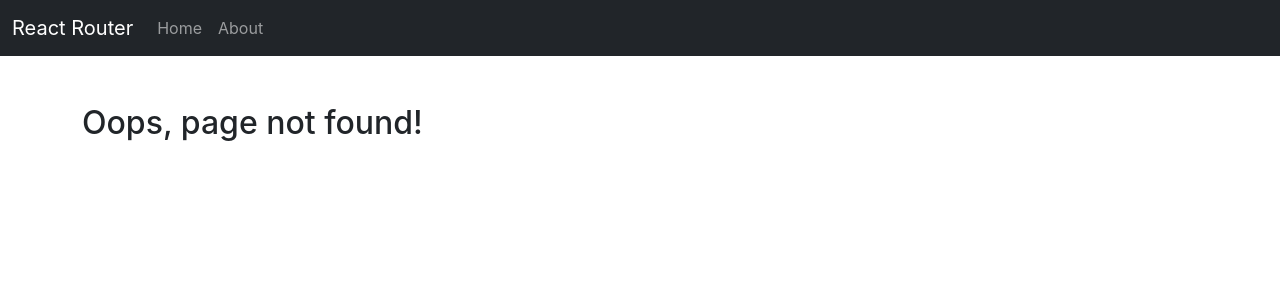
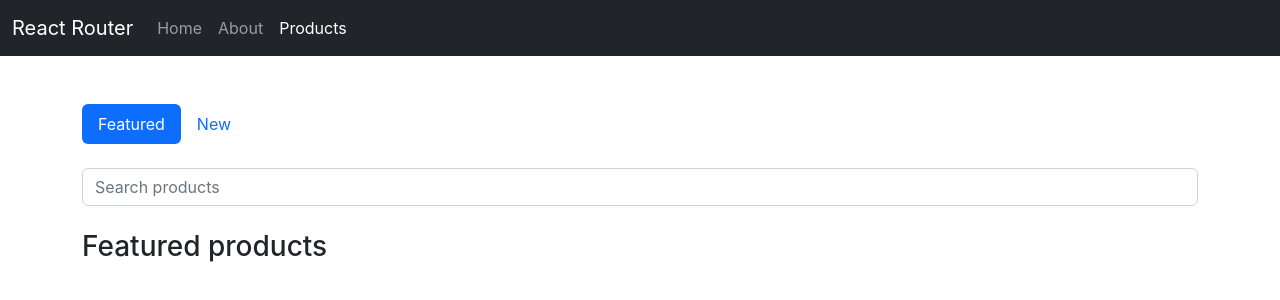
Before and after one commit to vapinedo/React-ReactRouter, a React (Create React App) app: page /products/featured in a window 1280 px wide. Before the commit this address had no page. Shown: the top 300 px of the page. Built offline with nearby package versions, Linux system fonts and the light colour scheme.

Commit message:
[add] Nested Routes

```diff
--- a/src/App.js
+++ b/src/App.js
@@ -1,9 +1,12 @@
 import { Routes, Route } from "react-router-dom"
 import { About } from "./components/About";
+import { FeaturedProducts } from "./components/FeaturedProducts";
 import { Home } from "./components/Home";
 import { Navbar } from "./components/Navbar";
+import { NewProducts } from "./components/NewProducts";
 import { NoMatch } from "./components/NoMatch";
 import { OrderSummary } from "./components/OrderSummary";
+import { Products } from "./components/Products";
 
 function App() {
   return (
@@ -14,6 +17,10 @@ function App() {
           <Route path="/" element={<Home />} />
           <Route path="about" element={<About />} />
           <Route path="order-summary" element={<OrderSummary />} />
+          <Route path="products" element={<Products />}>
+            <Route path="featured" element={<FeaturedProducts />} />
+            <Route path="new" element={<NewProducts />} />
+          </Route>
           <Route path="*" element={<NoMatch />} />
         </Routes>
       </div>
--- /dev/null
+++ b/src/components/FeaturedProducts.js
@@ -0,0 +1,9 @@
+import React from 'react'
+
+export const FeaturedProducts = () => {
+  return (
+    <div>
+      <h3>Featured products</h3>
+    </div>
+  )
+}
--- a/src/components/Navbar.js
+++ b/src/components/Navbar.js
@@ -25,15 +25,21 @@ export const Navbar = () => {
           <ul className="navbar-nav me-auto mb-2 mb-lg-0">
 
             <li className="nav-item">
-              <NavLink to="/" className="nav-link" aria-current="page">
+              <NavLink to="/" className="nav-link">
                 Home
               </NavLink>
             </li>
 
             <li className="nav-item">
-              <NavLink to="/about" className="nav-link" aria-current="page">
+              <NavLink to="/about" className="nav-link">
                 About
               </NavLink>
+            </li>
+
+            <li className="nav-item">
+                <NavLink to="/products" className="nav-link">
+                    Products
+                </NavLink>
             </li>
 
           </ul>
--- /dev/null
+++ b/src/components/NewProducts.js
@@ -0,0 +1,9 @@
+import React from 'react'
+
+export const NewProducts = () => {
+  return (
+    <div>
+      <h3>New products</h3>
+    </div>
+  )
+}
--- /dev/null
+++ b/src/components/Products.js
@@ -0,0 +1,30 @@
+import React from "react";
+import { NavLink, Outlet } from "react-router-dom"
+
+export const Products = () => {
+  return (
+    <div>
+      <ul className="nav nav-pills">
+        <li className="nav-item">
+          <NavLink to="featured" className="nav-link">
+            Featured
+          </NavLink>
+        </li>
+
+        <li className="nav-item">
+          <NavLink to="new" className="nav-link">
+            New
+          </NavLink>
+        </li>
+      </ul>
+
+      <input
+        type="search"
+        className="form-control my-4"
+        placeholder="Search products"
+      />
+
+      <Outlet />
+    </div>
+  );
+};
```
